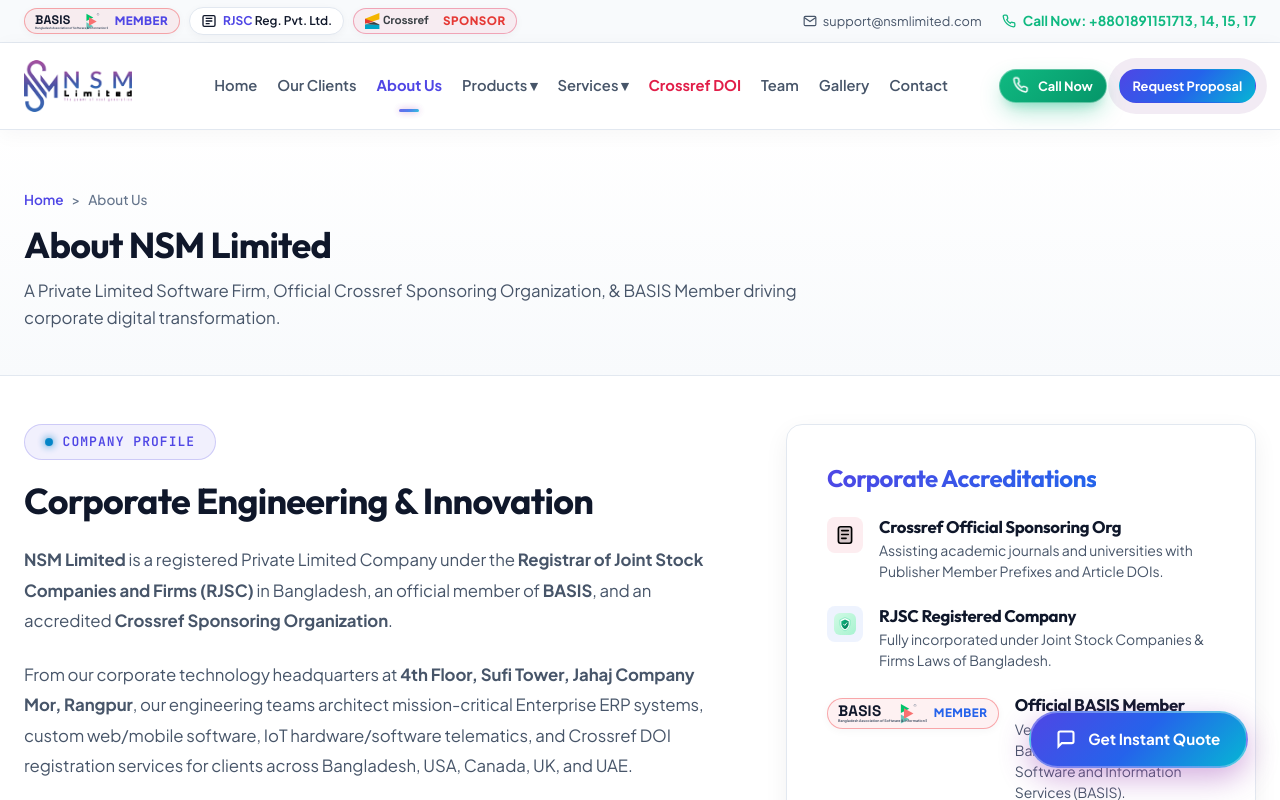
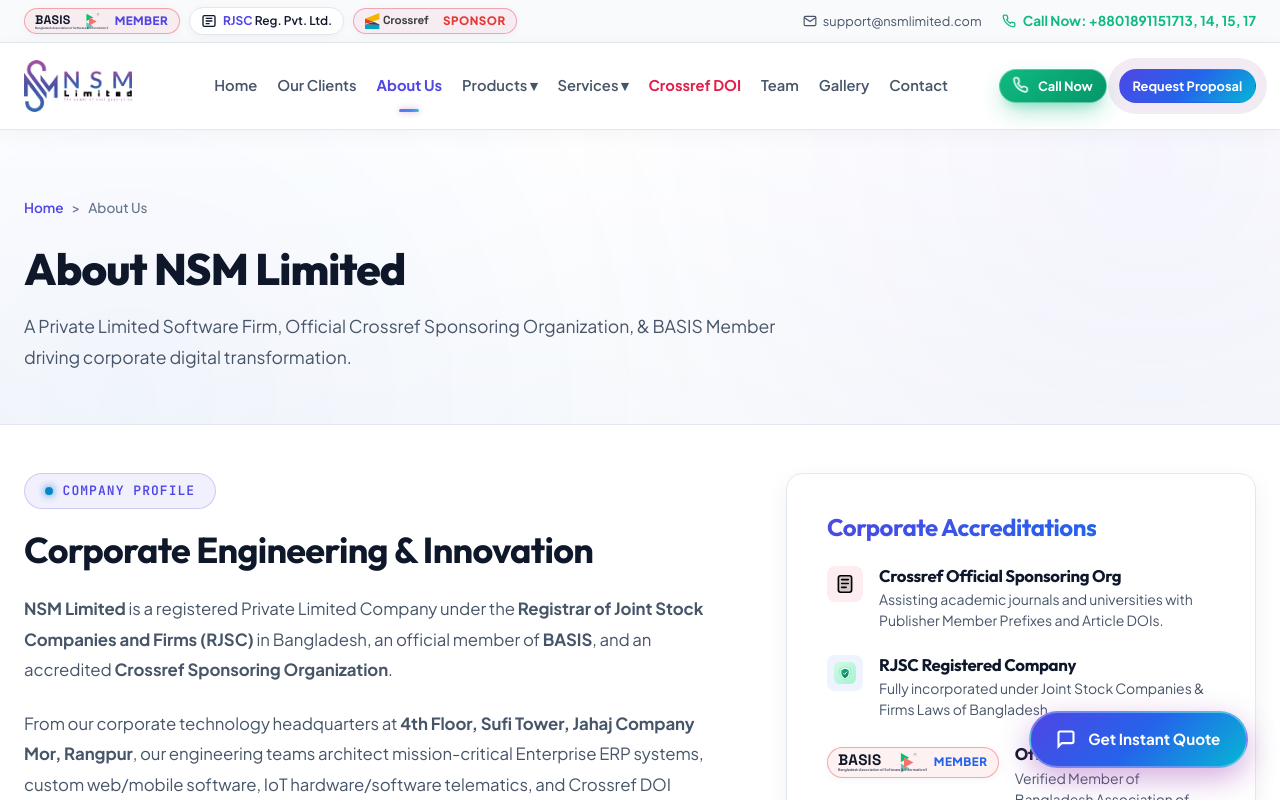
Before and after one commit to Shohaghossain300856/nsm-official-website, a Vue app: page /about in a window 1280 px wide. Shown: the top 800 px of the page. Built offline with nearby package versions, Linux system fonts and the light colour scheme.

Commit message:
style: apply Our Clients banner style with text-gradient and region-pill to AcademicErpView

```diff
--- a/src/assets/css/components.css
+++ b/src/assets/css/components.css
@@ -439,26 +439,63 @@
 
 /* Page Banner / Header for Sub-pages */
 .page-banner {
-  background: linear-gradient(180deg, #FFFFFF 0%, #F8FAFC 100%);
-  border-bottom: 1px solid var(--border-light);
-  padding: 3.5rem 0 2.75rem 0;
+  background:
+    radial-gradient(circle at 90% 10%, rgba(79, 70, 229, 0.05) 0%, transparent 50%),
+    radial-gradient(circle at 10% 90%, rgba(37, 99, 235, 0.04) 0%, transparent 50%),
+    linear-gradient(180deg, #FFFFFF 0%, #F8FAFC 100%);
+  border-bottom: 1px solid #E2E8F0;
+  padding: 4rem 0 3.25rem 0;
   position: relative;
 }
 
 .page-banner .section-title {
-  font-size: 2.25rem;
-  font-weight: 700;
+  font-size: 2.75rem;
+  font-weight: 800;
   color: #0F172A;
+  font-family: var(--font-heading);
+  margin-top: 0.75rem;
+  margin-bottom: 1rem;
+  letter-spacing: -0.02em;
+}
+
+.page-banner .section-subtitle {
+  font-size: 1.1rem;
+  color: #475569;
+  font-weight: 400;
+  line-height: 1.75;
+  max-width: 760px;
+}
+
+/* Universal Section Pills & Sub-headers */
+.region-pill {
+  display: inline-flex;
+  align-items: center;
+  gap: 0.4rem;
+  padding: 0.35rem 0.95rem;
+  border-radius: 9999px;
+  background: rgba(79, 70, 229, 0.06);
+  border: 1px solid rgba(79, 70, 229, 0.15);
+  color: #4F46E5;
+  font-size: 0.75rem;
+  font-weight: 700;
+  text-transform: uppercase;
+  letter-spacing: 0.05em;
+  margin-bottom: 0.85rem;
+}
+
+.region-title {
+  font-size: 2rem;
+  font-weight: 800;
+  color: #0F172A;
+  font-family: var(--font-heading);
   margin-bottom: 0.75rem;
-  letter-spacing: -0.02em;
-}
-
-.page-banner .section-subtitle {
+  line-height: 1.25;
+}
+
+.region-desc {
   font-size: 1.05rem;
   color: #475569;
-  font-weight: 400;
-  line-height: 1.6;
-  max-width: 820px;
+  line-height: 1.75;
 }
 
 .product-page,
--- a/src/views/products/AcademicErpView.vue
+++ b/src/views/products/AcademicErpView.vue
@@ -1,12 +1,17 @@
 <template>
   <div class="product-page">
+    <!-- Page Banner -->
     <section class="page-banner">
       <div class="container">
-        <div class="breadcrumb">
+        <div class="breadcrumb" style="margin-bottom: 1rem;">
           <router-link to="/">Home</router-link> &gt; <router-link to="/products">Products</router-link> &gt; <span>Medical College Management ERP</span>
         </div>
-        <h1 class="section-title">Medical College Management ERP</h1>
-        <p class="section-subtitle">National benchmark medical academic suite engineered for Government & Private Medical Colleges in Bangladesh.</p>
+        <h1 class="section-title" style="margin-top: 1rem; margin-bottom: 1.25rem;">
+          Medical College <span class="text-gradient">Management ERP</span>
+        </h1>
+        <p class="section-subtitle" style="max-width: 760px; line-height: 1.8;">
+          National benchmark medical academic suite engineered for Government & Private Medical Colleges in Bangladesh with BMDC curriculum compliance and clinical workflows.
+        </p>
       </div>
     </section>
 
@@ -15,9 +20,9 @@
       <div class="container">
         <div class="detail-grid">
           <div>
-            <span class="section-tag" style="border-color: #2563EB; color: #2563EB;"><span class="live-dot" style="background: #2563EB;"></span> Medical Education ERP Suite</span>
-            <h2 style="font-size: 2.25rem; margin-bottom: 1.5rem;">Comprehensive Medical Campus & Clinical Administration</h2>
-            <p style="color: var(--text-muted); font-size: 1.05rem; line-height: 1.8; margin-bottom: 2rem;">
+            <span class="region-pill">BMDC ACCREDITED MEDICAL ERP</span>
+            <h2 class="region-title">Comprehensive Medical Campus & Clinical Administration</h2>
+            <p class="region-desc" style="margin-bottom: 2rem;">
               The <strong>Medical College Management ERP by NSM Limited</strong> is the trusted digital backbone for leading medical colleges (including Dhaka Medical College, Rangpur Medical College, Dinajpur Medical College, Comilla Medical College, Satkhira Medical College, and Mymensingh Medical College). It seamlessly automates MBBS & BDS student admissions, clinical rotations, BMDC curriculum compliance, ward training logbooks, professor duty rosters, professional university exam grading, and student fee collection.
             </p>
 
```
